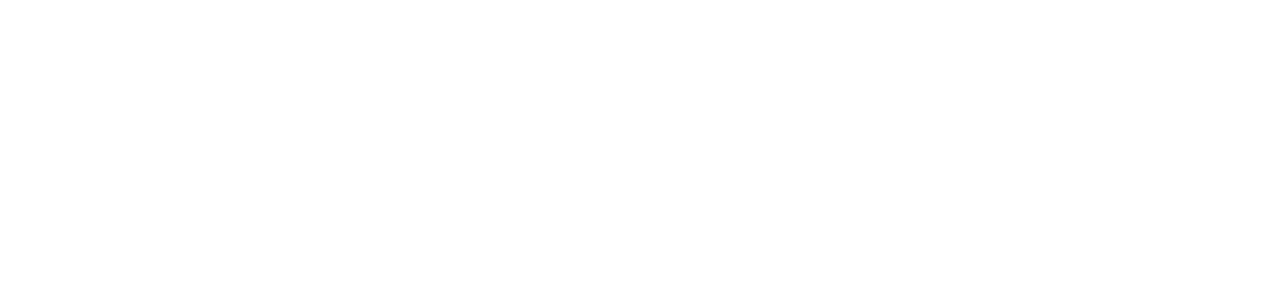
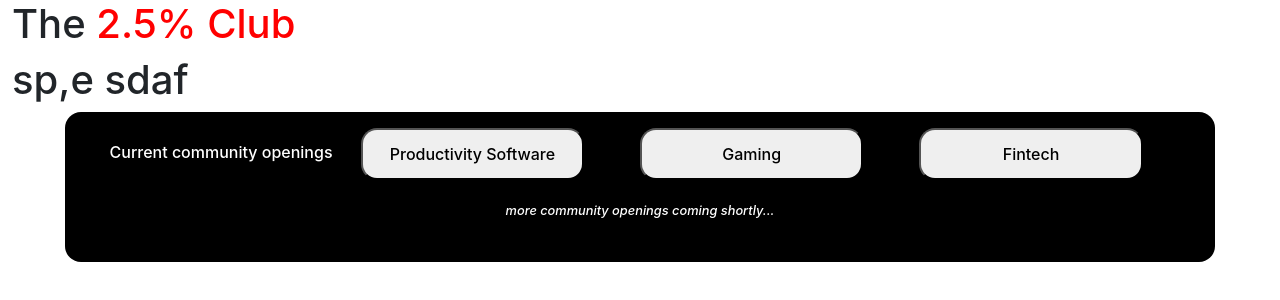
Before and after one commit to Eren00Yeager/initial-survey, a Next.js app: page /community-beta in a window 1280 px wide. Shown: the top 300 px of the page. Built offline with nearby package versions, Linux system fonts and the light colour scheme.

Commit message:
below Changes

```diff
--- a/pages/community-beta.js
+++ /dev/null
@@ -1,11 +0,0 @@
-import { Container } from "react-bootstrap"
-
-const community = ()=>{
-    return(
-        <Container>
-
-        </Container>
-    )
-}
-
-export default community
--- /dev/null
+++ b/pages/community-beta.jsx
@@ -0,0 +1,55 @@
+import { Row, Container, Form, Col } from "react-bootstrap";
+import styles from "../styles/Community.module.scss";
+import { useRouter } from "next/router";
+
+const community = () => {
+  const router = useRouter();
+
+  function nextPage() {
+    router.push("/community-beta-details");
+  }
+
+  return (
+    <Container fluid className={styles.Container}>
+      <Row>
+        <h1>
+          The <span style={{ color: "red" }}>2.5% Club</span>
+        </h1>
+      </Row>
+      <Row>
+        <h1>sp,e sdaf</h1>
+      </Row>
+      <Row>
+          <Col></Col>
+          <Col lg="11" xs="10"><div className={styles.forDiv1}>
+          <div className={styles.forDiv2}>
+            <div className={styles.divForText}>
+              <p className={styles.font2}>Current community openings</p>
+            </div>
+            <div className={styles.divForButtons}>
+              <button className={styles.forButton} onClick={nextPage}>
+                Productivity Software
+              </button>
+            </div>
+            <div className={styles.divForButtons}>
+              <button className={styles.forButton} onClick={nextPage}>
+                Gaming
+              </button>
+            </div>
+            <div className={styles.divForButtons}>
+              {" "}
+              <button className={styles.forButton} onClick={nextPage}>
+                Fintech
+              </button>
+            </div>
+          </div>
+        <p className={styles.font3}>more community openings coming shortly...</p>
+        </div></Col>
+          <Col></Col>
+
+      </Row>
+    </Container>
+  );
+};
+
+export default community;
--- a/styles/Community.module.scss
+++ b/styles/Community.module.scss
@@ -0,0 +1,106 @@
+@media screen and (min-width:480px) {
+    .Container{
+        font-size: 16px;
+        border-radius: 23px;
+    }
+
+
+    .forDiv1{
+        display: flex;
+        flex-direction: column;
+        background-color: black;
+        border-radius: 1em;
+        padding: 1em;
+    }
+
+    .forDiv2{
+        display: flex;
+        flex-direction: row;
+    }
+
+    .divForText{
+        width: 25%;
+    }
+.divForButtons{
+    width: 25%;
+}
+.forDiv{
+    background-color: black;
+    border-radius: 1em;
+    padding: 1em;
+}
+
+.forButton{
+    background-color: D9D9D9;
+    color: #000;
+    border-radius: 1em;
+    font-family: 'SF Pro Display';
+    font-style: normal;
+    font-weight: 500;
+    width: 80%;
+    font-size: 1em;
+    line-height: 1em;
+    padding: 1em;
+}
+}
+
+@media screen and (max-width:480px) {
+    .Container{
+        font-size: 16px;
+        border-radius: 23px;
+    }
+
+
+    .forDiv1{
+        display: flex;
+        flex-direction: column;
+        background-color: black;
+        border-radius: 1em;
+        padding: 1em;
+    }
+
+    .forDiv2{
+        display: flex;
+        flex-direction: column;
+    }
+
+
+.divForButtons{
+   padding: .25em;
+}
+    .forButton{
+        background-color: D9D9D9;
+        color: #000;
+        border-radius: 1em;
+        font-family: 'SF Pro Display';
+        font-style: normal;
+        font-weight: 500;
+        width: 100%;
+        font-size: 1em;
+        line-height: 1em;
+        padding: 1em;
+    }
+}
+
+
+.font2{
+    color: white;
+    font-family: 'SF Pro Display';
+    font-style: normal;
+    font-weight: 500;
+    font-size: 1em;
+    text-align: center;
+    padding: 1em;
+    line-height: 1em;
+}
+
+.font3{
+    color: white;
+    font-family: 'SF Pro Display';
+    font-style: italic;
+    font-weight: 500;
+    font-size: .8em;
+    text-align: center;
+    padding: 1em;
+    line-height: 1em;
+}
--- a/styles/InsuranceClaims.module.scss
+++ b/styles/InsuranceClaims.module.scss
@@ -116,6 +116,8 @@
   font-size: 2em;
   line-height: 1.3em;
 
+  text-align: center;
+
   color: #000000;
 }
 
```
Also changed, not shown: pages/community-beta-details.jsx (added).
